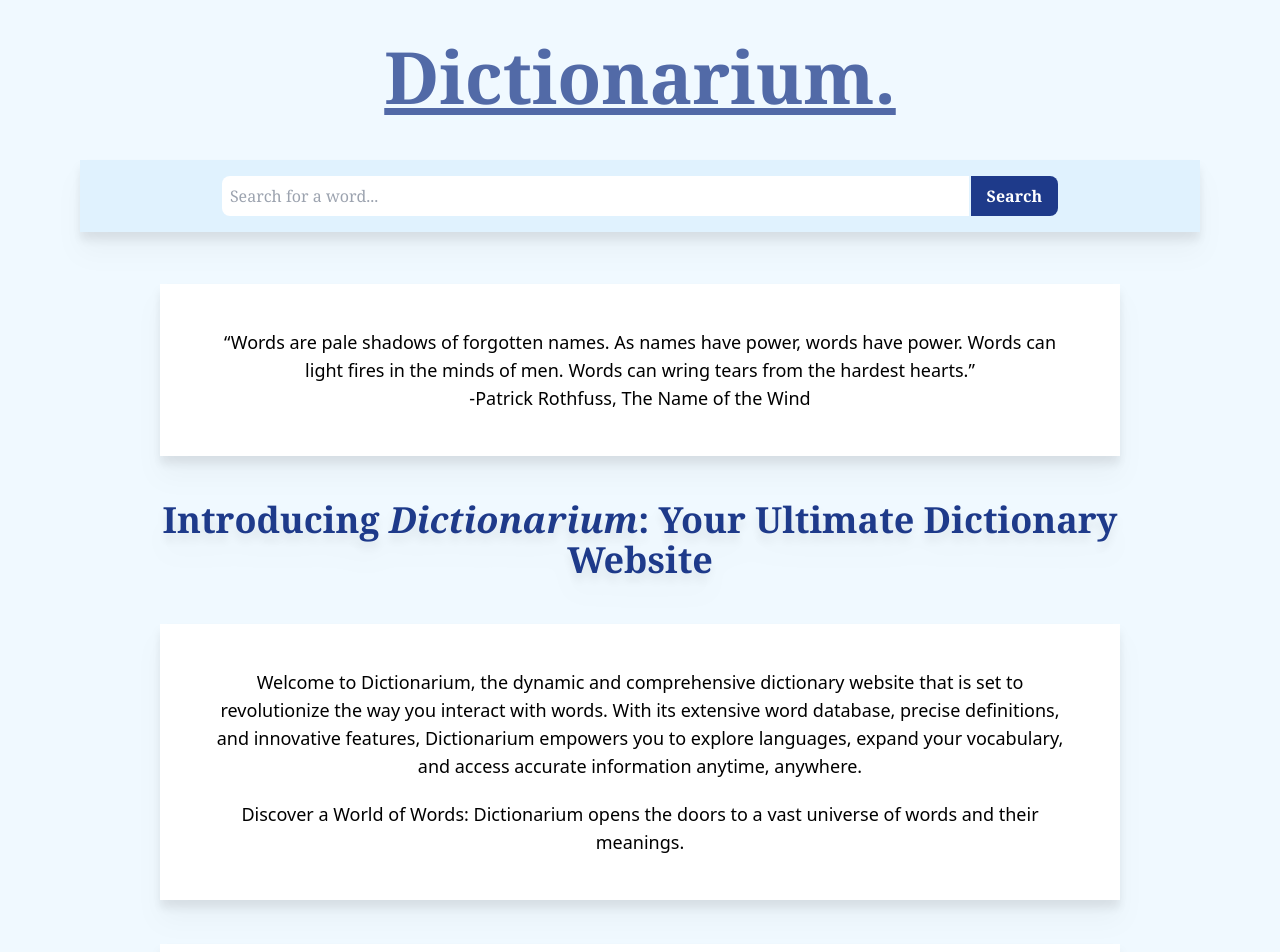
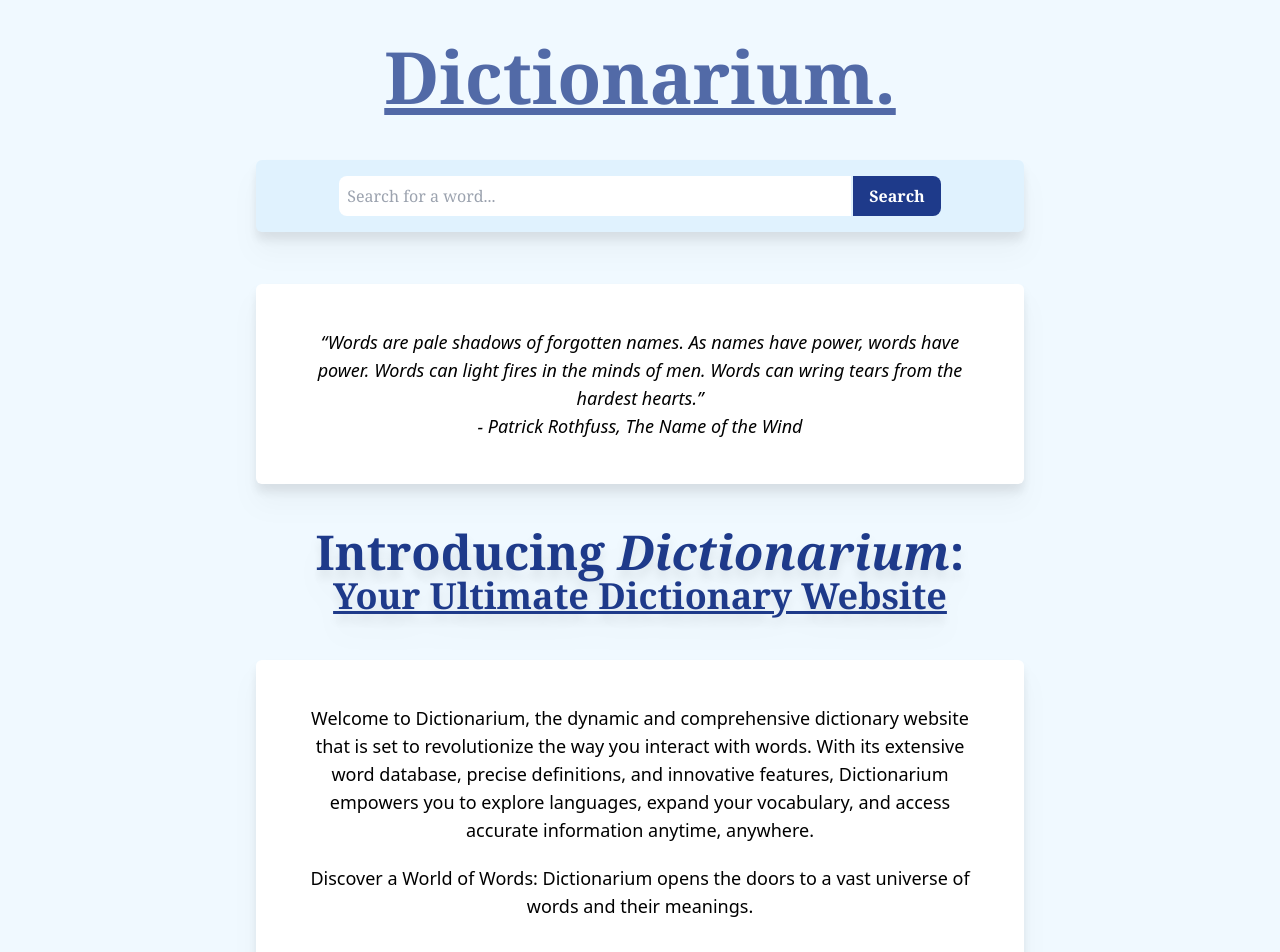
Before and after one commit to saragagg/Dictionarium-app, a React (Create React App) app in the folder dictionarium-app/: page / in a window 1280 px wide. Shown: the top 952 px of the page. Built offline with nearby package versions, Linux system fonts and the light colour scheme; the HTML template or start-up script is replaced by a standard one.

Commit message:
Completed css styling for meaningCard and Word components

```diff
--- a/dictionarium-app/src/App.js
+++ b/dictionarium-app/src/App.js
@@ -10,7 +10,7 @@
   const [showWord, setShowWord] = useState(false)
 
   return (
-    <div className="bg-sky-50 font-serif text-center">
+    <div className="bg-sky-50 h-full min-h-screen font-serif text-center ">
         <Header />
         <SearchBar selectedWord={selectedWord} setSelectedWord={setSelectedWord} setShowWord={setShowWord}/>
         {!showWord && <HomePage />}
--- a/dictionarium-app/src/Components/Header.jsx
+++ b/dictionarium-app/src/Components/Header.jsx
@@ -2,7 +2,7 @@
 
 const Header = () => {
     return (
-        <h1 className="text-4xl md:text-7xl ld:text-9xl text-center text-blue-900 font-bold hover:text-blue-900/75 hover:underline py-10" >Dictionarium.</h1>
+        <h1 className="text-5xl md:text-7xl ld:text-9xl text-center text-blue-900 font-bold hover:text-blue-900/75 hover:underline py-10" >Dictionarium.</h1>
     )
 }
 
--- a/dictionarium-app/src/Components/HomePage.jsx
+++ b/dictionarium-app/src/Components/HomePage.jsx
@@ -1,47 +1,59 @@
 const HomePage = () => {
   return (
-    <div className="pb-10 mx-1 md:mx-40 ld:mx-90">
-      <div className="bg-white mt-11 p-11 drop-shadow-xl">
-        <h3 className="font-sans text-lg">
+    <div className="pb-10 mx-1 md:mx-64 ld:mx-90">
+      <div className="bg-white mt-11 p-4 md:p-11 lg:p-22 drop-shadow-xl rounded-md">
+        <h3 className="font-sans text-base md:text-lg ld:text-xl italic">
           “Words are pale shadows of forgotten names. As names have power, words
           have power. Words can light fires in the minds of men. Words can wring
           tears from the hardest hearts.”
-          <p>-Patrick Rothfuss, The Name of the Wind</p>
+          <p className="font-medium">
+            - Patrick Rothfuss, The Name of the Wind
+          </p>
         </h3>
       </div>
 
-        <p className="text-3xl md:text-4xl ld:text-8xl my-11 drop-shadow-xl text-center text-blue-900 font-bold">
+      <div className="my-11 drop-shadow-xl text-center text-blue-900">
         <h3>
-            Introducing <i>Dictionarium</i>: Your Ultimate Dictionary Website
+          <p className="text-3xl md:text-5xl ld:text-8xl font-extrabold ">
+            Introducing <i>Dictionarium</i>:
+          </p>
+          <p className="text-2xl md:text-4xl ld:text-7xl font-semibold underline">
+            Your Ultimate Dictionary Website
+          </p>
         </h3>
-        </p>
-        <p className="bg-white mt-5 p-11 drop-shadow-xl">
-          <h4 className="font-sans text-lg">
+      </div>
+
+      <div className="bg-white mt-5 p-4 md:p-11 lg:p-22 drop-shadow-xl rounded-md">
+        <h4 className="font-sans text-base md:text-lg ld:text-xl">
           Welcome to Dictionarium, the dynamic and comprehensive dictionary
           website that is set to revolutionize the way you interact with words.
-            With its extensive word database, precise definitions, and
-            innovative features, Dictionarium empowers you to explore languages,
-            expand your vocabulary, and access accurate information anytime,
-            anywhere. <p className="mt-5">Discover a World of Words: Dictionarium opens the doors to a vast
-            universe of words and their meanings.</p>
+          With its extensive word database, precise definitions, and innovative
+          features, Dictionarium empowers you to explore languages, expand your
+          vocabulary, and access accurate information anytime, anywhere.{" "}
+          <p className="mt-5">
+            Discover a World of Words: Dictionarium opens the doors to a vast
+            universe of words and their meanings.
+          </p>
         </h4>
-        </p>
-        <p className="bg-white mt-11 p-11 drop-shadow-xl">
-          <h4 className="font-sans text-lg">
+      </div>
+
+      <div className="bg-white mt-11 p-4 md:p-11 lg:p-22 drop-shadow-xl rounded-md">
+        <h4 className="font-sans text-base md:text-lg ld:text-xl">
           Unparalleled Accuracy and Depth: When it comes to definitions,
           synonyms, antonyms, and examples, Dictionarium strives for unrivaled
           accuracy and depth. Our website draws from reputable sources and
-            linguistic experts to provide you with the most precise and
-            up-to-date information. We ensure that you grasp the full meaning
-            and usage of every word, enabling you to communicate effectively and
-            confidently. Dictionarium invites you to embark on a linguistic adventure like no
+          linguistic experts to provide you with the most precise and up-to-date
+          information. We ensure that you grasp the full meaning and usage of
+          every word, enabling you to communicate effectively and confidently.
+          Dictionarium invites you to embark on a linguistic adventure like no
           other.
-            <p className="mt-5">Empower yourself with knowledge, communicate with
-            precision, and let Dictionarium be your trusted language companion
-            on the exciting journey of discovery and learning.</p>
+          <p className="mt-5">
+            Empower yourself with knowledge, communicate with precision, and let
+            Dictionarium be your trusted language companion on the exciting
+            journey of discovery and learning.
+          </p>
         </h4>
-        </p>
-
+      </div>
     </div>
   );
 };
--- a/dictionarium-app/src/Components/MeaningCard.jsx
+++ b/dictionarium-app/src/Components/MeaningCard.jsx
@@ -1,22 +1,44 @@
-
-const MeaningCard = ({meaning}) => {
-
+const MeaningCard = ({ meaning }) => {
   return (
-        <div>
-        <h5>{meaning.partOfSpeech}</h5>
+    <div className="mt-5 bg-white mx-1 md:mx-64 ld:mx-90 rounded-md pt-1">
+      <h5 className="underline text-2xl font-semibold">
+        {meaning.partOfSpeech}
+      </h5>
+      <ul className="list-disc list-outside">
         {meaning.definitions.map((definition) => {
           return (
-                <p id={meaning.definitions.indexOf(definition)}>
-                <h5>Definition: {definition.definition}</h5>
-                {definition.hasOwnProperty("example") ? <h5>Example: "{definition.example}"</h5> : null}
+            <p
+              id={meaning.definitions.indexOf(definition)}
+              className="pt-2 text-base md:text-lg ld:text-xl">
+              <li className="list-inside"><h5>
+                <span className="font-bold underline">Definition:</span>{" "}
+                {definition.definition}
+              </h5></li>
+              {definition.hasOwnProperty("example") ? (
+                <h5>
+                  <span className="font-bold italic underline">Example:</span> "
+                  {definition.example}"
+                </h5>
+              ) : null}
             </p>
-            )
+          );
         })}
-        {meaning.synonyms.length > 0? <h5>Synonims: {meaning.synonyms.join(", ")}</h5> : null}
-        {meaning.antonyms.length > 0? <h5>Antonyms: {meaning.antonyms.join(", ")}</h5> : null}
+      </ul>
 
+      {meaning.synonyms.length > 0 ? (
+        <h5>
+          <span className="font-bold">Synonims: </span>
+          {meaning.synonyms.join(", ")}
+        </h5>
+      ) : null}
+      {meaning.antonyms.length > 0 ? (
+        <h5>
+          <span className="font-bold">Antonyms: </span>
+          {meaning.antonyms.join(", ")}
+        </h5>
+      ) : null}
     </div>
-    )
-}
+  );
+};
 
 export default MeaningCard;
--- a/dictionarium-app/src/Components/SearchBar.jsx
+++ b/dictionarium-app/src/Components/SearchBar.jsx
@@ -18,7 +18,7 @@
 
   return (
     <div className="py-2">
-      <div className="drop-shadow-xl bg-sky-100 py-4 mx-20">
+      <div className="drop-shadow-xl bg-sky-100 py-4 mx-1 md:mx-64 ld:mx-90 rounded-md">
         <form onSubmit={handleSubmit}>
           <input
             className="p-2 mr-0.5 rounded-l-lg w-4/6"
@@ -32,7 +32,7 @@
             Search
           </button>
         </form>
-        {error && <h4 className="text-red-600/75">Please type a word</h4>}
+        {error && <h4 className="text-red-700 font-extrabold">Please type a word!</h4>}
       </div>
     </div>
   );
--- a/dictionarium-app/src/Components/Word.jsx
+++ b/dictionarium-app/src/Components/Word.jsx
@@ -1,4 +1,3 @@
-
 import getWordDefinition from "../api";
 import { useEffect, useState } from "react";
 import MeaningCard from "./MeaningCard";
@@ -24,11 +23,28 @@
 
   if (isLoading) return <h3>Loading...</h3>;
   return (
-    <div>
-      <h3>{definition.word}</h3>
-      { <h4>{definition.phonetics.filter((element) => element.hasOwnProperty("text"))[0].text}</h4>}
-      {definition.meanings.map(meaning => <MeaningCard meaning={meaning}/>)}
-      <h5>Want to know more about the word '{definition.word}'? <a href={definition.sourceUrls}>Click here!</a></h5>
+    <div className="mt-5 mx-1">
+      <h3 className="text-4xl md:text-6xl lg:9xl">{definition.word}</h3>
+      {
+        <h4 className="italic text-lg md:text-xl lg:text-2xl">
+          {
+            definition.phonetics.filter((element) =>
+              element.hasOwnProperty("text")
+            )[0].text
+          }
+        </h4>
+      }
+      {definition.meanings.map((meaning) => (
+        <MeaningCard meaning={meaning} />
+      ))}
+      <h5 className="mt-6 text-blue-900 text-ld md:text-xl ld:text-2xl font-semibold ">
+        Want to know more about the word '{definition.word}'?
+        <p>
+          <a href={definition.sourceUrls} className="font-bold text-blue-700 italic underline">
+            Click here!
+          </a>
+        </p>
+      </h5>
     </div>
   );
 };
```
Lines whose indentation alone changed are shown as unchanged.
